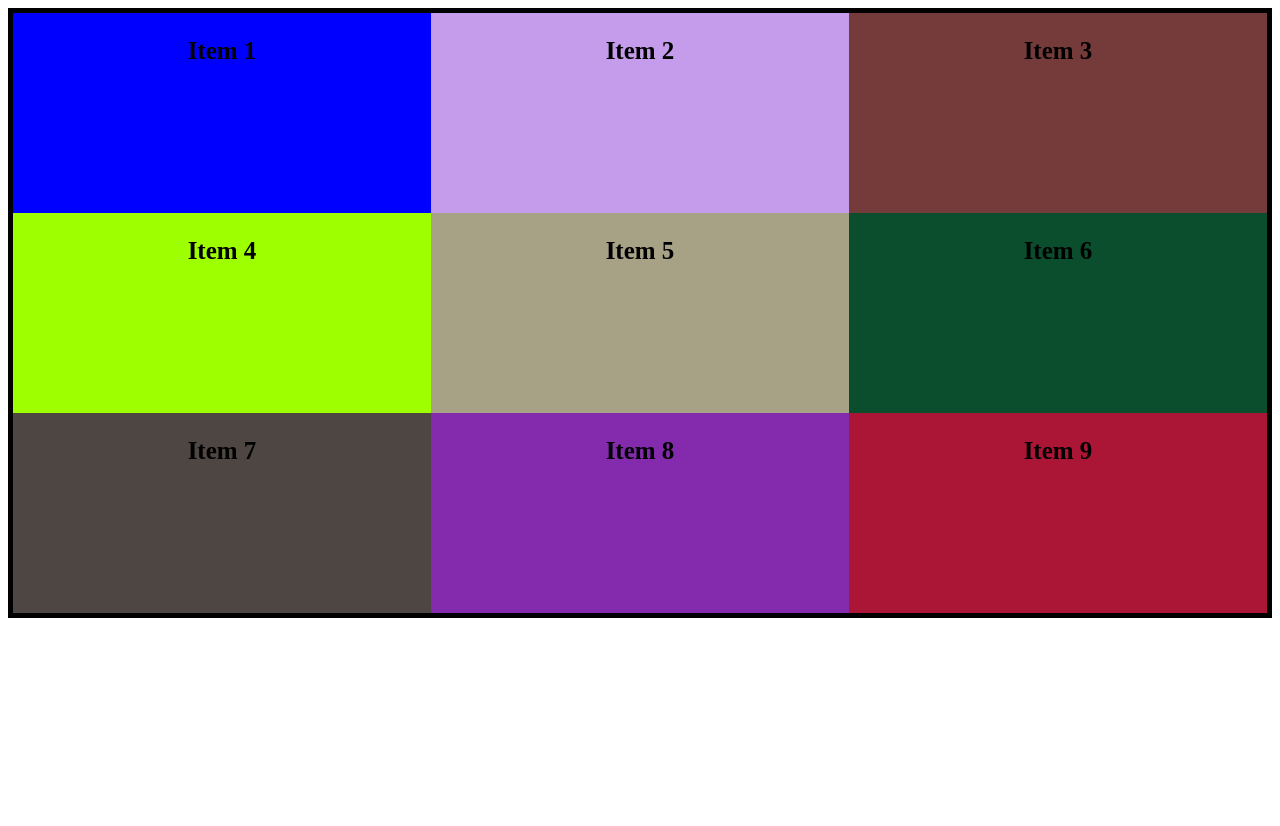
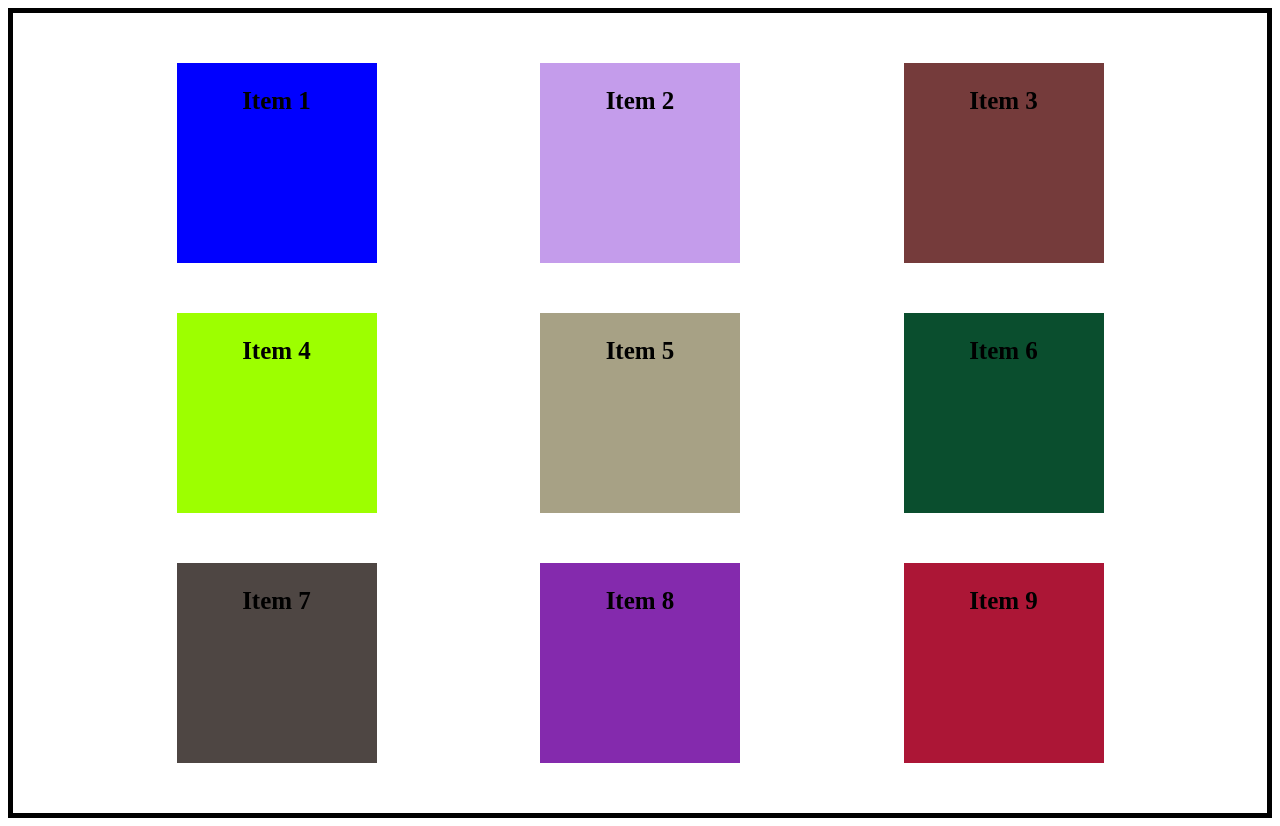
Before and after one commit to Mahendran-Murugan/Web-Development-Practice, a plain HTML site: page CSS/Grid/index.html in a window 1280 px wide. Before the commit the page ends 800 px from the top, so only its background shows below. Drawn offline with Linux system fonts and the light colour scheme.

Commit message:
feat: add all grid container elements

```diff
--- a/CSS/Grid/style.css
+++ b/CSS/Grid/style.css
@@ -1,12 +1,20 @@
 .container{
     border: 5px solid black;
     display: grid;
-    height: 600px;
-    overflow: hidden;
+    height: 800px;
+    /* overflow: hidden; */
     /* grid-template-columns: repeat(3, 1fr);  */
-    /* grid-template-rows: repeat(3, 1fr);  default */
-    /* grid-template: repeat(3,1fr) / repeat(3,1fr); */
-    grid-template: repeat(3,minmax(200px,1fr)) / repeat(3,minmax(200px,1fr));
+    /* grid-template-rows: 200px 200px 200px; */
+    grid-template: repeat(3,200px) / repeat(3,200px);
+    /* gap:10px; */
+    /* column-gap: 10px; */
+    /* row-gap: 10px; */
+    /* justify-items: center; */
+    /* align-items: center; */
+    /* place-items: center; */
+    /* justify-content: space-evenly; */
+    /* align-content: space-between; */
+    place-content: space-evenly;
 }
 
 .grid-items{
```
